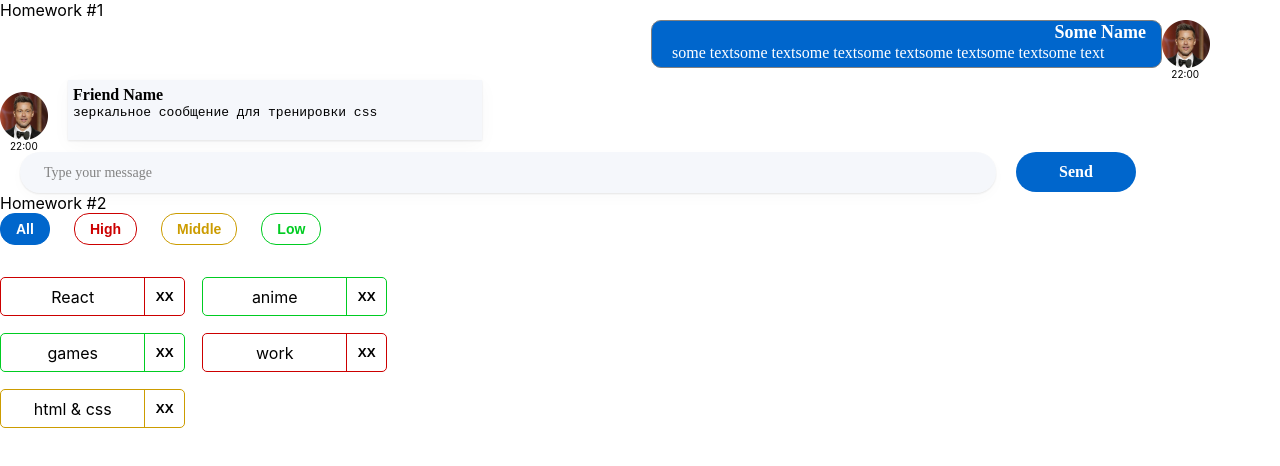
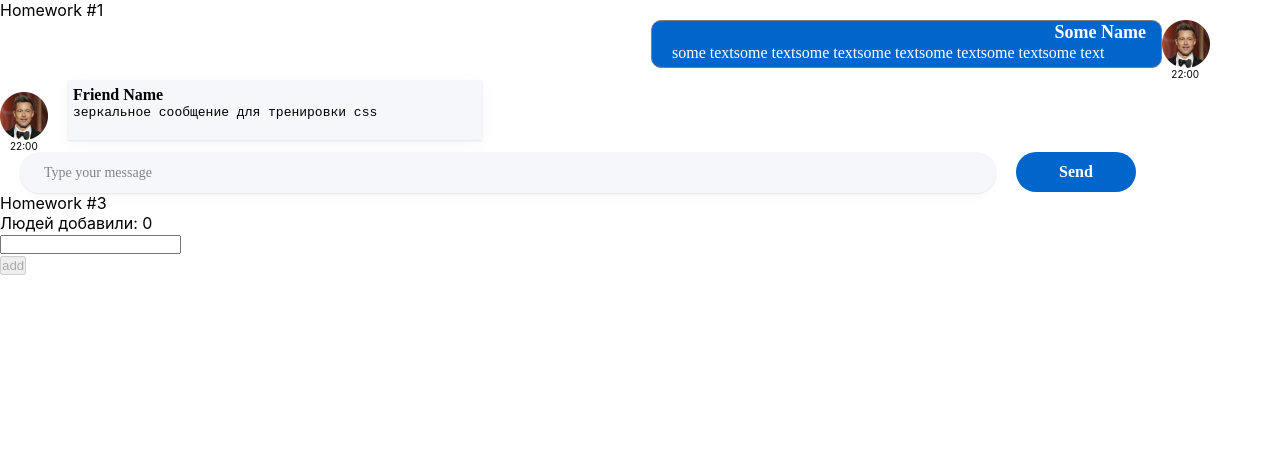
Before and after one commit to SergeyOstroukh/homework1, a React (Create React App) app: page / in a window 1280 px wide. Shown: the top 466 px of the page. Built offline with nearby package versions, Linux system fonts and the light colour scheme.

Commit message:
homework 3 add

```diff
--- a/src/s1-main/App.tsx
+++ b/src/s1-main/App.tsx
@@ -2,14 +2,15 @@ import React from 'react'
 import s from './App.module.css'
 import HW1 from '../s2-homeworks/hw01/HW1'
 import HW2 from "../s2-homeworks/hw02/HW2";
+import HW3 from "../s2-homeworks/hw03/HW3";
 
 function App() {
     return (
         <div className={s.App}>
             <HW1/>
             {/*раскомментировать по ходу выполнения*/}
-            <HW2/>
-            {/*<HW3/>*/}
+            {/*<HW2/>*/}
+            <HW3/>
             {/*<HW4/>*/}
 
             {/*при выполнении дз 5 и более - закомментировать здесь дз 1-4, так как они есть внутри дз 5*/}
--- a/src/s2-homeworks/hw03/Greeting.tsx
+++ b/src/s2-homeworks/hw03/Greeting.tsx
@@ -2,14 +2,14 @@ import React, {ChangeEvent, KeyboardEvent} from 'react'
 import s from './Greeting.module.css'
 
 type GreetingPropsType = {
-    name: any // need to fix any
-    setNameCallback: any // need to fix any
-    addUser: any // need to fix any
-    onBlur: any // need to fix any
-    onEnter: any // need to fix any
-    error: any // need to fix any
-    totalUsers: any // need to fix any
-    lastUserName?: any // need to fix any
+    name: string // need to fix any
+    setNameCallback:(e: ChangeEvent<HTMLInputElement>)=>void // need to fix any
+    addUser: ()=>void // need to fix any
+    onBlur: ()=>void // need to fix any
+    onEnter: (e: KeyboardEvent<HTMLInputElement>)=>void // need to fix any
+    error: string // need to fix any
+    totalUsers: number // need to fix any
+    lastUserName?: string // need to fix any
 }
 
 // презентационная компонента (для верстальщика)
@@ -25,7 +25,8 @@ const Greeting: React.FC<GreetingPropsType> = (
         lastUserName,
     } // деструктуризация пропсов
 ) => {
-    const inputClass = s.errorInput // need to fix with (?:)
+    const inputClass = error ? s.errorInput:s.input
+    // need to fix with (?:)
 
     return (
         <div id={'hw3-form'} className={s.greetingForm}>
@@ -51,14 +52,7 @@ const Greeting: React.FC<GreetingPropsType> = (
                     </div>
                 </div>
 
-                <button
-                    id={'hw3-button'}
-                    onClick={addUser}
-                    className={s.button}
-                    disabled={!name.trim()}
-                >
-                    add
-                </button>
+                <button id={'hw3-button'}onClick={addUser}className={s.button}disabled={!name.trim()}>add</button>
             </div>
 
             {lastUserName && (
--- a/src/s2-homeworks/hw03/GreetingContainer.tsx
+++ b/src/s2-homeworks/hw03/GreetingContainer.tsx
@@ -1,20 +1,32 @@
 import React, { ChangeEvent, KeyboardEvent, useState } from 'react'
 import Greeting from './Greeting'
 import { UserType } from './HW3'
+import user from "../hw08/User";
 
 type GreetingContainerPropsType = {
-    users: any // need to fix any
-    addUserCallback: any // need to fix any
+    users:UserType[]  // need to fix any
+    addUserCallback:(name:string)=>void // need to fix any
 }
 
-export const pureAddUser = (name: any, setError: any, setName: any, addUserCallback: any) => {
+export const pureAddUser = (name: string, setError:(e:string)=>void, setName: any, addUserCallback: any) => {
+    if(name.trim()===''){setError('Ошибка! Введите имя!')}
+    else{
+        addUserCallback(name)
+        setName('')
+    }
+
     // если имя пустое - показать ошибку, иначе - добавить юзера и очистить инпут
 }
 
-export const pureOnBlur = (name: any, setError: any) => { // если имя пустое - показать ошибку
+export const pureOnBlur = (name: string, setError:(e:string)=>void) => { // если имя пустое - показать ошибку
+    if(name.trim()===''){setError('Ошибка! Введите имя!')}
 }
 
-export const pureOnEnter = (e: any, addUser: any) => { // если нажата кнопка Enter - добавить
+export const pureOnEnter = (e:KeyboardEvent<HTMLInputElement>, addUser: ()=>void) => {
+   if(e.key==='Enter'){
+       return (
+           addUser()
+       )}             // если нажата кнопка Enter - добавить
 }
 
 // более простой и понятный для новичков
@@ -26,11 +38,11 @@ const GreetingContainer: React.FC<GreetingContainerPropsType> = ({
     addUserCallback,
 }) => {
     // деструктуризация пропсов
-    const [name, setName] = useState<any>('') // need to fix any
-    const [error, setError] = useState<any>('') // need to fix any
+    const [name, setName] = useState<string>('') // need to fix any
+    const [error, setError] = useState<string>('') // need to fix any
 
-    const setNameCallback = (e: any) => { // need to fix any
-        setName('some name') // need to fix
+    const setNameCallback = (e:ChangeEvent<HTMLInputElement>) => { // need to fix any
+        setName(e.currentTarget.value) // need to fix
 
         error && setError('')
     }
@@ -42,12 +54,12 @@ const GreetingContainer: React.FC<GreetingContainerPropsType> = ({
         pureOnBlur(name, setError)
     }
 
-    const onEnter = (e: any) => {
+    const onEnter = (e: KeyboardEvent<HTMLInputElement>) => {
         pureOnEnter(e, addUser)
     }
 
-    const totalUsers = 0 // need to fix
-    const lastUserName = 'some name' // need to fix
+    const totalUsers = users.length // need to fix
+    const lastUserName = users.length>0? users[users.length-1].name : ''// need to fix
 
     return (
         <Greeting
--- a/src/s2-homeworks/hw03/HW3.tsx
+++ b/src/s2-homeworks/hw03/HW3.tsx
@@ -4,13 +4,13 @@ import s2 from '../../s1-main/App.module.css'
 import GreetingContainer from './GreetingContainer'
 
 /*
-* 1 - описать тип UserType
-* 2 - указать нужный тип в useState с users
-* 3 - дописать типы и логику функции pureAddUserCallback и проверить её тестами
+* 1 - описать тип UserType +
+* 2 - указать нужный тип в useState с users  +
+* 3 - дописать типы и логику функции pureAddUserCallback и проверить её тестами   +
 * 4 - в файле GreetingContainer.tsx дописать типизацию пропсов
 * 5 - в файле GreetingContainer.tsx указать нужные типы в useState с name и error
 * 6 - в файле GreetingContainer.tsx дописать тип и логику функции setNameCallback
-* 7 - в файле GreetingContainer.tsx дописать логику функций pureAddUser, pureOnBlur, pureOnEnter и проверить их тестами
+* 7 - в файле GreetingContainer.tsx дописать логику функций pureAddUser, pureOnBlur, pureOnEnter и проверить их тестами  +
 * 8 - в файле GreetingContainer.tsx вычислить количество добавленных и имя последнего (totalUsers, lastUserName)
 * 9 - в файле Greeting.tsx дописать типизацию пропсов
 * 10 - в файле Greeting.tsx вычислить inputClass в зависимости от наличия ошибки
@@ -19,20 +19,22 @@ import GreetingContainer from './GreetingContainer'
 
 // types
 export type UserType = {
-    _id: any // need to fix any
-    name: any // need to fix any
+    _id: string // need to fix any
+    name: string // need to fix any
 }
 
-export const pureAddUserCallback = (name: any, setUsers: any, users: any) => { // need to fix any
-    const user = { // need to fix
+export const pureAddUserCallback = (name: string, setUsers: any, users: any) => { // need to fix any
+    const user = {
+            _id:v1(),
+        name:name// need to fix
     }
     setUsers([...users, user])
 }
 
 const HW3 = () => {
-    const [users, setUsers] = useState<any>([]) // need to fix any
+    const [users, setUsers] = useState<UserType[]>([]) // need to fix any
 
-    const addUserCallback = (name: any) => { // need to fix any
+    const addUserCallback = (name:string) => { // need to fix any
         pureAddUserCallback(name, setUsers, users)
     }
 
```
